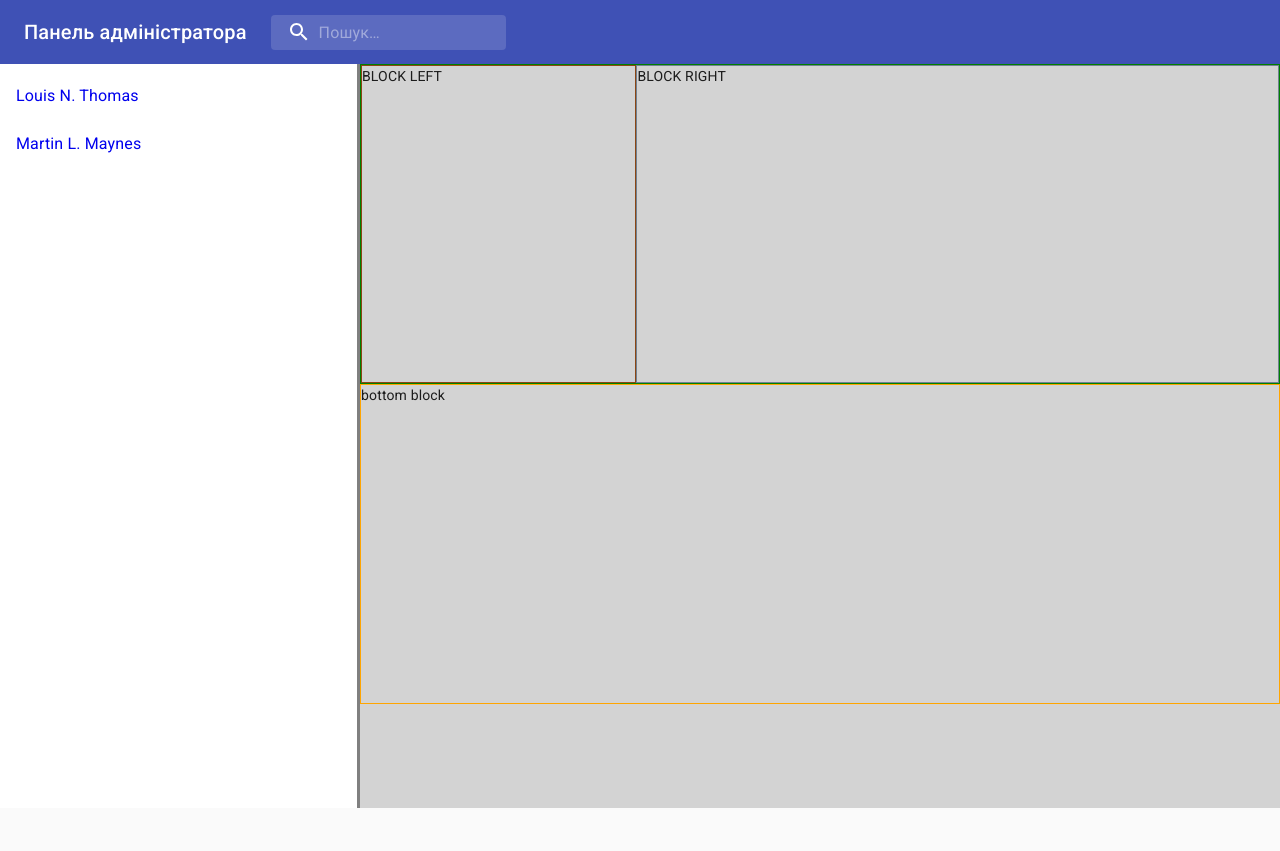
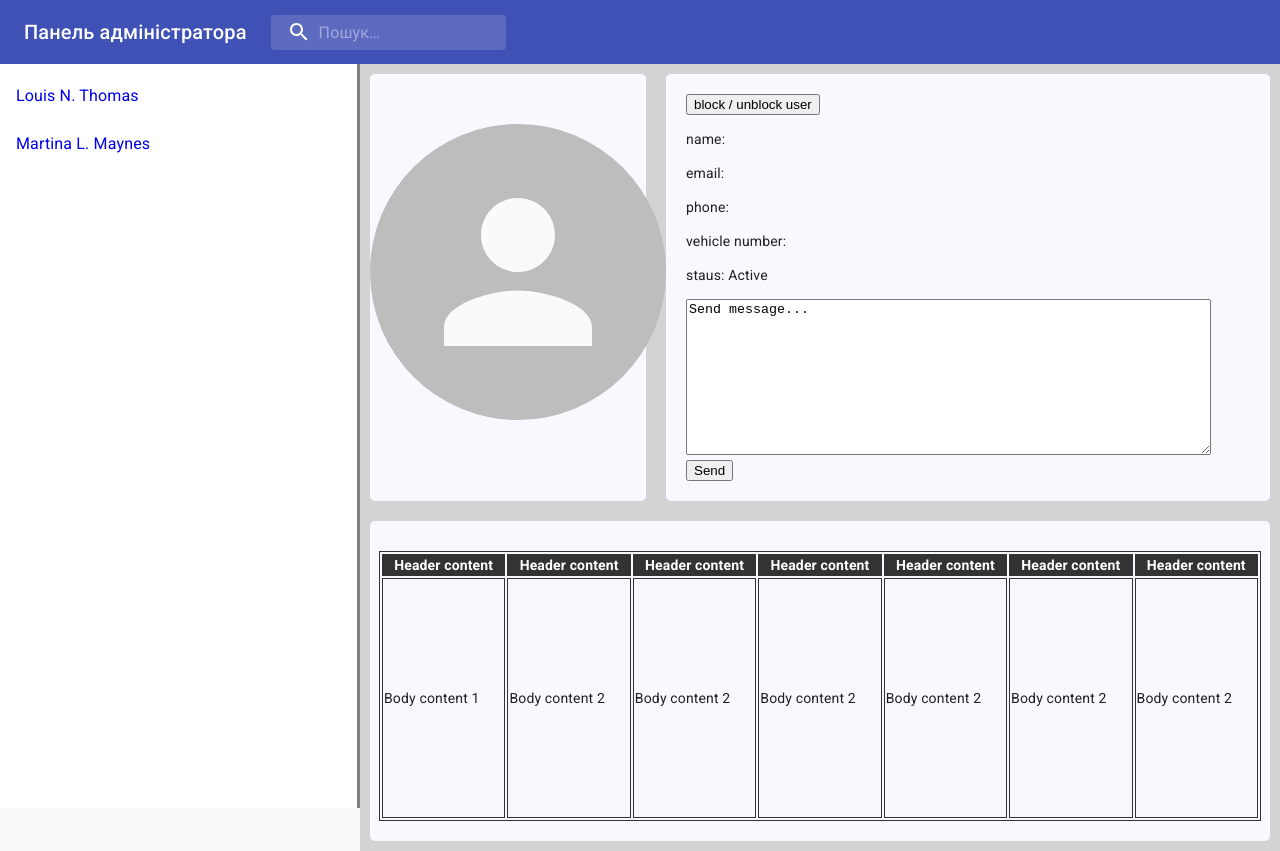
Before and after one commit to se-infotech-internship/client.web.admin, a React (Create React App) app: page / in a window 1280 px wide. Before the commit the page ends 808 px from the top, so only its background shows below. Built offline with nearby package versions, Linux system fonts and the light colour scheme.

Commit message:
user page layout sketch

```diff
--- a/src/components/ListUsers.css
+++ b/src/components/ListUsers.css
@@ -7,23 +7,44 @@
 
 
 .top-block {
-    border: 1px solid green;
-    height: 40vh;
+    /* border: 1px solid green; */
+    /* height: 40vh; */
     display: flex;
 }
 
 .top-block-left {
-    border: 1px solid saddlebrown;
+    /* border: 1px solid saddlebrown; */
     width:30%;
+    margin: 10px;
+    border-radius: 5px;
+    background-color: ghostwhite;
 }
 
 .top-block-right {
-    border: 1px solid slategray;
+    /* border: 1px solid slategray; */
     width: 70%;
+    padding: 20px;
+    margin: 10px;
+    border-radius: 5px;
+    background-color: ghostwhite;
 }
 
 
 .bottom-block {
-    border: 1px solid orange;
+    /* border: 1px solid orange; */
     height: 40vh;
+    margin: 10px;
+    border-radius: 5px;
+    background-color: ghostwhite;
 }
+
+table,
+td {
+    border: 1px solid #333;
+}
+
+thead,
+tfoot {
+    background-color: #333;
+    color: #fff;
+}
--- a/src/components/ListUsers.tsx
+++ b/src/components/ListUsers.tsx
@@ -5,6 +5,8 @@ import { BrowserRouter as Router, Switch, Route, Link } from "react-router-dom";
 import List from '@material-ui/core/List';
 import ListItem, { ListItemProps } from '@material-ui/core/ListItem';
 import ListItemText from '@material-ui/core/ListItemText';
+
+import Avatar from "@material-ui/core/Avatar";
 
 
 import UserInfo from './UserInfo';
@@ -20,18 +22,23 @@ const useStyles = makeStyles((theme: Theme) =>
             backgroundColor: theme.palette.background.paper,
             borderRight: '3px solid grey'
         },
+        large: {
+            width: theme.spacing(37),
+            height: theme.spacing(37),
+            margin: '50px auto'
+        }
     }),
 );
 
 
 const fakeUsers = [
-    { id: '123', name: 'Louis N. Thomas' },
-    { id: '345', name: 'Martin L. Maynes' }
+    { id: '123', name: 'Louis N. Thomas', mail: 'thomas@gmail.com', phone: '+380934562312', vehNum: 'AA 94534 KK', status: true, photo: 'https://bold.textcontrol.com/images/authors/Bjoern%20Meyer.jpg' },
+    { id: '345', name: 'Martina L. Maynes', mail: 'martin@gmail.com', phone: '+380354562185', vehNum: 'HA 18426 TH', status: false, photo: 'https://lh3.googleusercontent.com/proxy/OGJ3r8GRgowCqq5-TIpTnpanmK_UG7HwBbBtfP6wq2AgrOt0u4ixLm2duxez0UX3ed5HUdw3NvtDBekMyfPquCAkcU9cY7fihS7t7wgpWj3BJEMannTgs6RCp4WUyQEdOVcefvx0K-RpEKX4bxc7OTdI5ePRbzhsQtTXWj8' }
 ]
 
 
 export default function ListUsers() {
-    const [user, setUser] = React.useState({ id: '', name: '' });
+    const [user, setUser] = React.useState({ id: '', name: '', mail: '', phone: '', vehNum: '', status: true, photo: '' });
 
     const classes = useStyles();
 
@@ -45,7 +52,7 @@ export default function ListUsers() {
                         {fakeUsers.map(item => (
                             <ListItem button key={item.id} >
                                 <Link to={'/' + item.id} style={{ textDecoration: 'none' }} >
-                                    <ListItemText primary={item.name} onClick={() => setUser({ id: item.id, name: item.name })} />
+                                    <ListItemText primary={item.name} onClick={() => setUser({ id: item.id, name: item.name, mail: item.mail, phone: item.phone, vehNum: item.vehNum, status: item.status, photo: item.photo })} />
                                 </Link>
                             </ListItem>
                         ))}
@@ -58,15 +65,60 @@ export default function ListUsers() {
                             {/* <UserInfo /> */}
                             <div className="top-block">
                                 <div className="top-block-left">
-                                    BLOCK LEFT
-
+                                    <Avatar
+                                        alt="avatar user"
+                                        src={user.photo}
+                                        className={classes.large}
+                                    />
                                 </div>
                                 <div className="top-block-right">
-                                    BLOCK RIGHT
+                                    <button>block / unblock user</button>
+                                    <p>name: {user.name}</p>
+                                    <p>email: {user.mail}</p>
+                                    <p>phone: {user.phone}</p>
+                                    <p>vehicle number: {user.vehNum}</p>
+                                    <p>staus: {user.status ? 'Active' : 'Block'}</p>
+                                    <form>
+                                        <textarea id="story" name="story" rows={10} cols={63}>
+                                            Send message...
+                                        </textarea>
+                                        <div>
+                                            <input type="submit" value="Send" />
+                                        </div>
+                                    </form>
                                 </div>
                             </div>
                             <div className="bottom-block">
-                                bottom block
+                                <table style={{ width: '98%', margin: '30px auto' }}>
+                                    <thead>
+                                        <tr>
+                                            <th>Header content </th>
+                                            <th>Header content </th>
+                                            <th>Header content </th>
+                                            <th>Header content </th>
+                                            <th>Header content </th>
+                                            <th>Header content </th>
+                                            <th>Header content </th>
+                                        </tr>
+                                    </thead>
+                                    <tbody>
+                                        <tr style={{ height: '30vh' }}>
+                                            <td>Body content 1</td>
+                                            <td>Body content 2</td>
+                                            <td>Body content 2</td>
+                                            <td>Body content 2</td>
+                                            <td>Body content 2</td>
+                                            <td>Body content 2</td>
+                                            <td>Body content 2</td>
+                                        </tr>
+                                    </tbody>
+                                    {/* <tfoot>
+                                        <tr>
+                                            <td>Footer content 1</td>
+                                            <td>Footer content 2</td>
+                                        </tr>
+                                    </tfoot> */}
+                                </table>
                             </div>
                         </Route>
                     </Switch>
```
